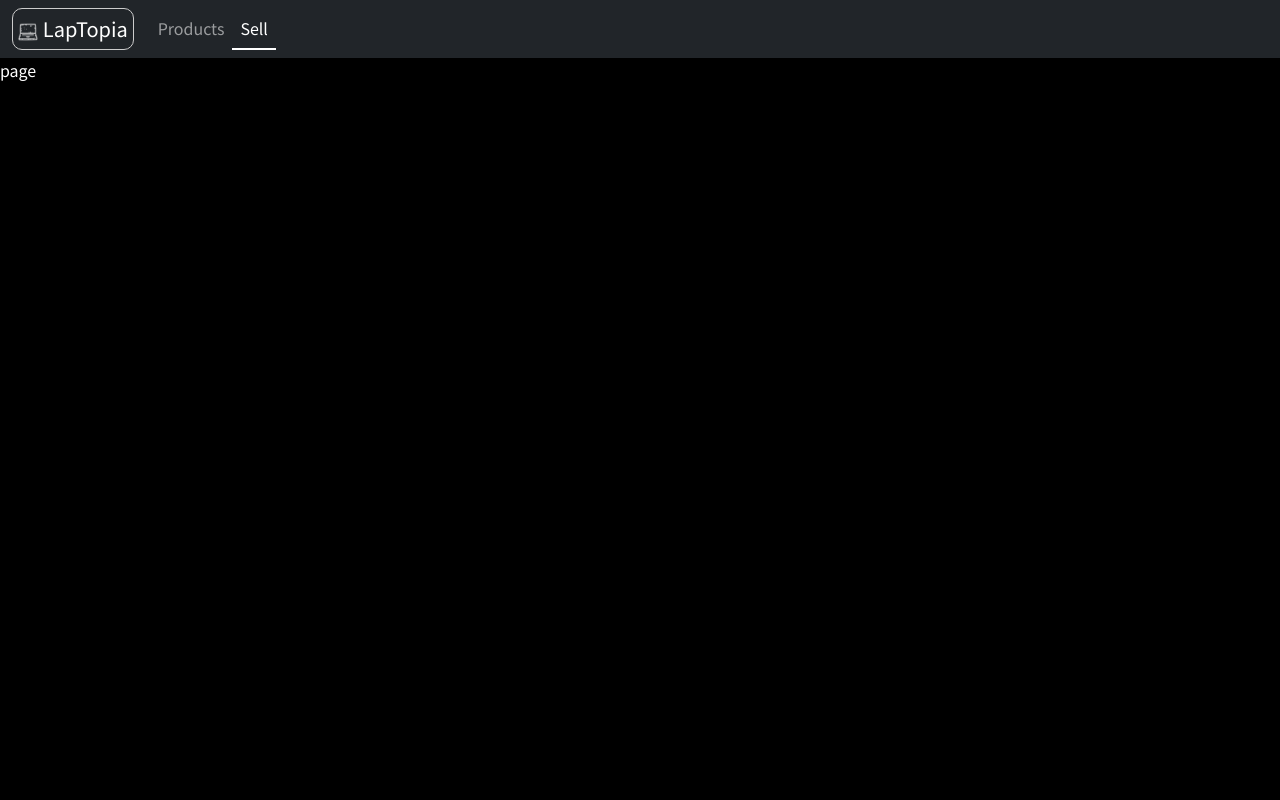
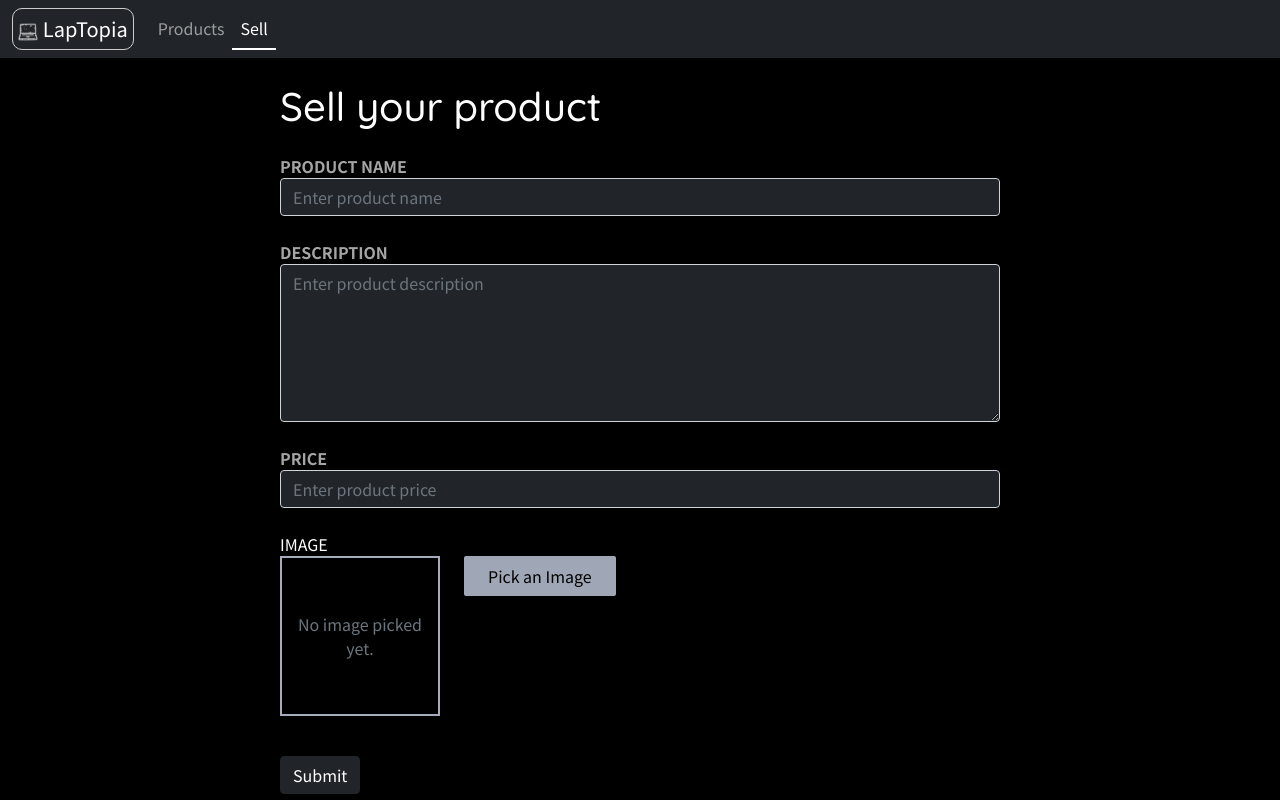
Before and after one commit to codingscenes/NextJS-Course, a Next.js app: page /sell in a window 1280 px wide. Built offline with nearby package versions, Linux system fonts and the light colour scheme.

Commit message:
image picker done

```diff
--- a/app/products/page.js
+++ b/app/products/page.js
@@ -1,4 +1,4 @@
-import ProductItem from '@/components/product-item';
+import ProductItem from '@/components/products/product-item';
 import { getAllProducts } from '@/libs/products';
 import { Suspense } from 'react';
 
--- a/app/sell/page.js
+++ b/app/sell/page.js
@@ -1,7 +1,53 @@
-import styles from './styles.module.css';
+import ImagePicker from '@/components/products/image-picker';
+import styles from './page.module.css';
 
 export default function SellPage() {
   return (
-    <div>page</div>
-  )
+    <div className='container'>
+      <div className='row mx-auto justify-content-center'>
+        <div className='col-md-8'>
+          <h1 className='fancy mt-4'>Sell your product</h1>
+          <form className={styles.form}>
+            <div className='form-group mt-4'>
+              <label htmlFor='name' className={styles.label}>
+                PRODUCT NAME
+              </label>
+              <input
+                type='text'
+                className='form-control bg-dark text-white'
+                id='name'
+                placeholder='Enter product name'
+              />
+            </div>
+            <div className='form-group mt-4'>
+              <label htmlFor='description' className={styles.label}>
+                DESCRIPTION
+              </label>
+              <textarea
+                className='form-control bg-dark text-white'
+                id='description'
+                rows='6'
+                placeholder='Enter product description'
+              ></textarea>
+            </div>
+            <div className='form-group mt-4'>
+              <label htmlFor='price' className={styles.label}>
+                PRICE
+              </label>
+              <input
+                type='number'
+                className='form-control bg-dark text-white'
+                id='price'
+                placeholder='Enter product price'
+              />
+            </div>
+            <ImagePicker label='IMAGE' name='image' />
+            <button type='submit' className='btn btn-dark mt-4'>
+              Submit
+            </button>
+          </form>
+        </div>
+      </div>
+    </div>
+  );
 }
--- /dev/null
+++ b/app/sell/page.module.css
@@ -0,0 +1,4 @@
+.form .label {
+  color: #a5a5a5;
+  font-weight: 600;
+}
--- /dev/null
+++ b/components/products/image-picker.js
@@ -0,0 +1,54 @@
+'use client';
+
+import Image from 'next/image';
+import { useRef, useState } from 'react';
+import styles from './image-picker.module.css';
+export default function ImagePicker({ label, name }) {
+  const [pickedImage, setPickedImage] = useState();
+  const imageInputRef = useRef();
+
+  function handleImageChange(event) {
+    const file = event.target.files[0];
+    if (!file) {
+      setPickedImage(null);
+      return;
+    }
+    // convert file to data url
+    const reader = new FileReader();
+    reader.readAsDataURL(file);
+    reader.onloadend = () => {
+      setPickedImage(reader?.result);
+    };
+  }
+  function handleImageClick() {
+    imageInputRef.current.click();
+  }
+  return (
+    <div className='form-group mt-4'>
+      <label htmlFor={name} className={styles.label}>
+        {label}
+      </label>
+      <div className={styles.controls}>
+        <div className={styles.preview}>
+          {!pickedImage && <p className='text-muted'>No image picked yet.</p>}
+          {pickedImage && <Image src={pickedImage} alt='Preview' className={styles.image} fill />}
+        </div>
+        <input
+          type='file'
+          className={styles.input}
+          id={name}
+          placeholder='Enter product image URL'
+          accept='image/png, image/jpeg'
+          name={name}
+          ref={imageInputRef}
+          onChange={handleImageChange}
+          // multiple={false}
+          required
+        />
+        <button className={styles.button} type='button' onClick={handleImageClick}>
+          Pick an Image
+        </button>
+      </div>
+    </div>
+  );
+}
--- /dev/null
+++ b/components/products/image-picker.module.css
@@ -0,0 +1,45 @@
+.controls {
+  display: flex;
+  align-items: flex-start;
+  gap: 1.5rem;
+  margin-bottom: 1rem;
+}
+
+.input {
+  display: none;
+}
+
+.button {
+  border: 0;
+  padding: 0.5rem 1.5rem;
+  background: #9fa6b6;
+  border-radius: 2px;
+  cursor: pointer;
+  font: inherit;
+}
+
+.button:hover,
+.button:focus {
+  background: #b4bac5;
+}
+
+.preview {
+  width: 10rem;
+  height: 10rem;
+  border: 2px solid #a5adbc;
+  display: flex;
+  justify-content: center;
+  align-items: center;
+  text-align: center;
+  color: #a4abb9;
+  position: relative;
+}
+
+.preview p {
+  margin: 0;
+  padding: 1rem;
+}
+
+.preview img {
+  object-fit: cover;
+}
```
Also changed, not shown: app/sell/styles.module.css (deleted), components/products/product-item/index.js (renamed from components/product-item/index.js), components/products/product-item/styles.module.css (renamed from components/product-item/styles.module.css).
